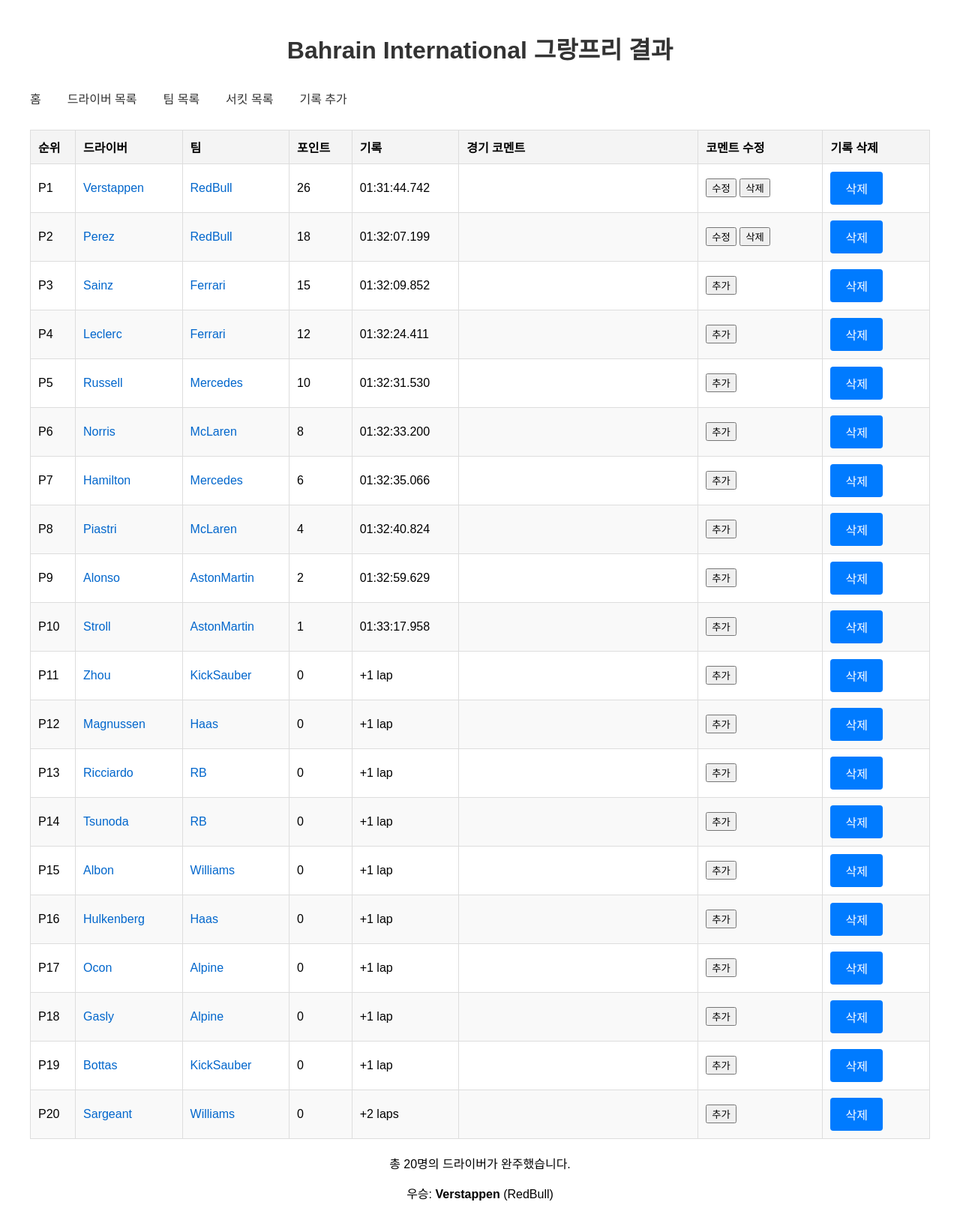
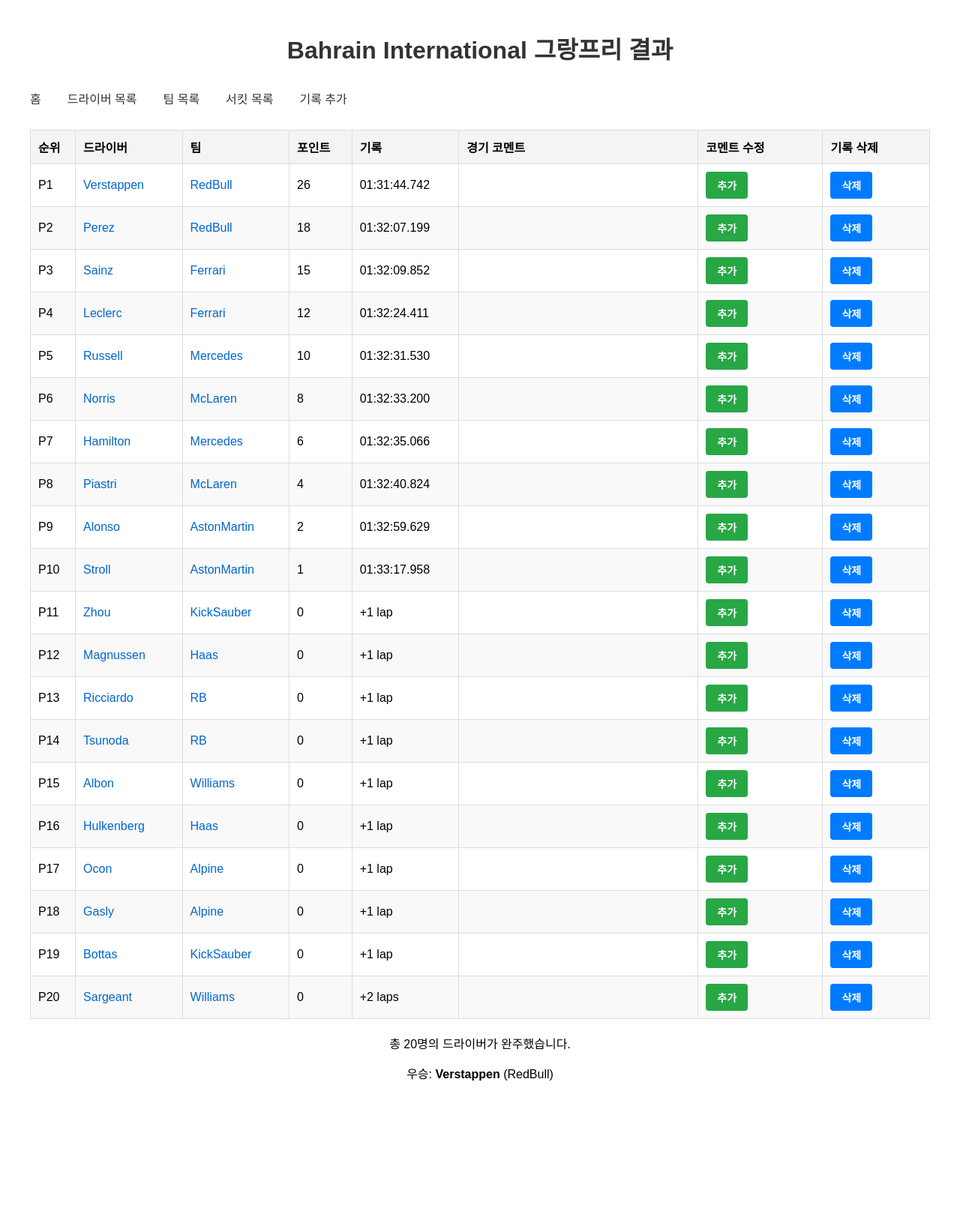
Before and after one commit to kwangchae/DB-project-2024-2, a Flask app: page /results/1 in a window 1280 px wide. Shown: the whole page at 75% size. After the commit the page ends 1441 px from the top, so only its background shows below. Run offline with Flask 3, Linux system fonts and the light colour scheme; data comes from the database, SQL or seed files in the repository; both versions use the stored data as it was after the commit.

Commit message:
apply css at btn2

```diff
--- a/static/style.css
+++ b/static/style.css
@@ -238,6 +238,12 @@ a:hover {
     background-color: #0056b3;
 }
 
+.btn-cancel {
+    background-color: #dc3545;
+    color: #fff;
+    border: none;
+}
+
 .btn-secondary {
     background-color: #6c757d;
     color: #fff;
@@ -247,3 +253,111 @@ a:hover {
 .btn-secondary:hover {
     background-color: #5a6268;
 }
+
+/* 기본 버튼 스타일 */
+.btn {
+    display: inline-block;
+    padding: 8px 15px;
+    font-size: 14px;
+    font-weight: bold;
+    text-align: center;
+    border-radius: 4px;
+    cursor: pointer;
+    border: none;
+}
+
+/* 색상과 호버 효과 */
+.btn-primary {
+    background-color: #007bff;
+    color: #fff;
+}
+.btn-primary:hover {
+    background-color: #0056b3;
+}
+
+.btn-cancel {
+    background-color: #dc3545;
+    color: #fff;
+}
+.btn-cancel:hover {
+    background-color: #c82333;
+}
+
+.btn-secondary {
+    background-color: #6c757d;
+    color: #fff;
+}
+.btn-secondary:hover {
+    background-color: #5a6268;
+}
+
+/* 경기 코멘트 수정 버튼들 */
+.comment-form {
+    display: flex;
+    gap: 10px;
+    align-items: center;
+}
+
+.comment-input {
+    display: none;
+    width: 300px;
+    padding: 8px;
+    border: 1px solid #ddd;
+    border-radius: 4px;
+}
+
+.button-container {
+    display: none;
+    gap: 10px;
+}
+
+.btn {
+    display: inline-block;
+    padding: 8px 15px;
+    font-size: 14px;
+    font-weight: bold;
+    text-align: center;
+    border-radius: 4px;
+    cursor: pointer;
+    border: none;
+}
+
+.edit-button {
+    background-color: #ffc107;
+    color: white;
+}
+.edit-button:hover {
+    background-color: #e0a800;
+}
+
+.add-button {
+    background-color: #28a745;
+    color: white;
+}
+.add-button:hover {
+    background-color: #218838;
+}
+
+.submit-button {
+    background-color: #007bff;
+    color: white;
+}
+.submit-button:hover {
+    background-color: #0056b3;
+}
+
+.cancel-button {
+    background-color: #dc3545;
+    color: white;
+}
+.cancel-button:hover {
+    background-color: #c82333;
+}
+
+.delete-button {
+    background-color: #6c757d;
+    color: white;
+}
+.delete-button:hover {
+    background-color: #5a6268;
+}
--- a/templates/results.html
+++ b/templates/results.html
@@ -7,7 +7,7 @@
     <link rel="stylesheet" href="{{ url_for('static', filename='style.css') }}">
 </head>
 <body>
-    <h1>{{ results[0].CircuitName }} 그랑프리 결과</h1>
+    <h1>{{ results[0].CircuitName if results }} 그랑프리 결과</h1>
 
     <div class="nav">
         <div class="nav-links">
@@ -46,25 +46,25 @@
                 <td>{{ 'Retire' if result.Time == 'DNF' else 'Non-Start' if result.Time == 'DNS' else 'Exclusion' if result.Time == 'DSQ' else result.Time[:12] }}</td>
                 <td>{{ result.RaceComment if result.RaceComment is not none else ''}}</td>
                 <td>
-                    {% if result.RaceComment is not none %}
+                    {% if result.RaceComment %}
                         <form action="{{ url_for('edit_result_comment', result_ID=result.ResultsID) }}" method="POST" class="comment-form" style="display: inline;">
                             <input type="text" name="new_comment" placeholder="새 코멘트 입력" value="{{ result.RaceComment }}" style="display: none; width: 100px;" class="comment-input">
-                            <button type="button" class="edit-button" onclick="toggleInput(this)">수정</button>
+                            <button type="button" class="btn edit-button" onclick="toggleInput(this)">수정</button>
                             <div class="button-container" style="display: none;">
-                                <button type="submit" class="submit-button">확인</button>
-                                <button type="button" class="cancel-button" onclick="toggleInput(this)">취소</button>
+                                <button type="submit" class="btn submit-button">확인</button>
+                                <button type="button" class="btn cancel-button" onclick="toggleInput(this)">취소</button>
                             </div>
                         </form>
                         <form action="{{ url_for('delete_result_comment', result_ID=result.ResultsID) }}" method="POST" style="display: inline;">
-                            <button type="submit" class="delete-button">삭제</button>
+                            <button type="submit" class="btn delete-button">삭제</button>
                         </form>
                     {% else %}
                         <form action="{{ url_for('edit_result_comment', result_ID=result.ResultsID) }}" method="POST" class="comment-form" style="display: inline;">
                             <input type="text" name="new_comment" placeholder="새 코멘트 입력" style="display: none; width: 100px;" class="comment-input">
-                            <button type="button" class="add-button" onclick="toggleInput(this)">추가</button>
+                            <button type="button" class="btn add-button" onclick="toggleInput(this)">추가</button>
                             <div class="button-container" style="display: none;">
-                                <button type="submit" class="submit-button">확인</button>
-                                <button type="button" class="cancel-button" onclick="toggleInput(this)">취소</button>
+                                <button type="submit" class="btn submit-button">확인</button>
+                                <button type="button" class="btn cancel-button" onclick="toggleInput(this)">취소</button>
                             </div>
                         </form>
                     {% endif %}
```
Also changed, not shown: templates/circuits.html (+7 -7 lines), templates/drivers.html (+7 -7 lines), templates/teams.html (+7 -7 lines), F1_2024.db.
